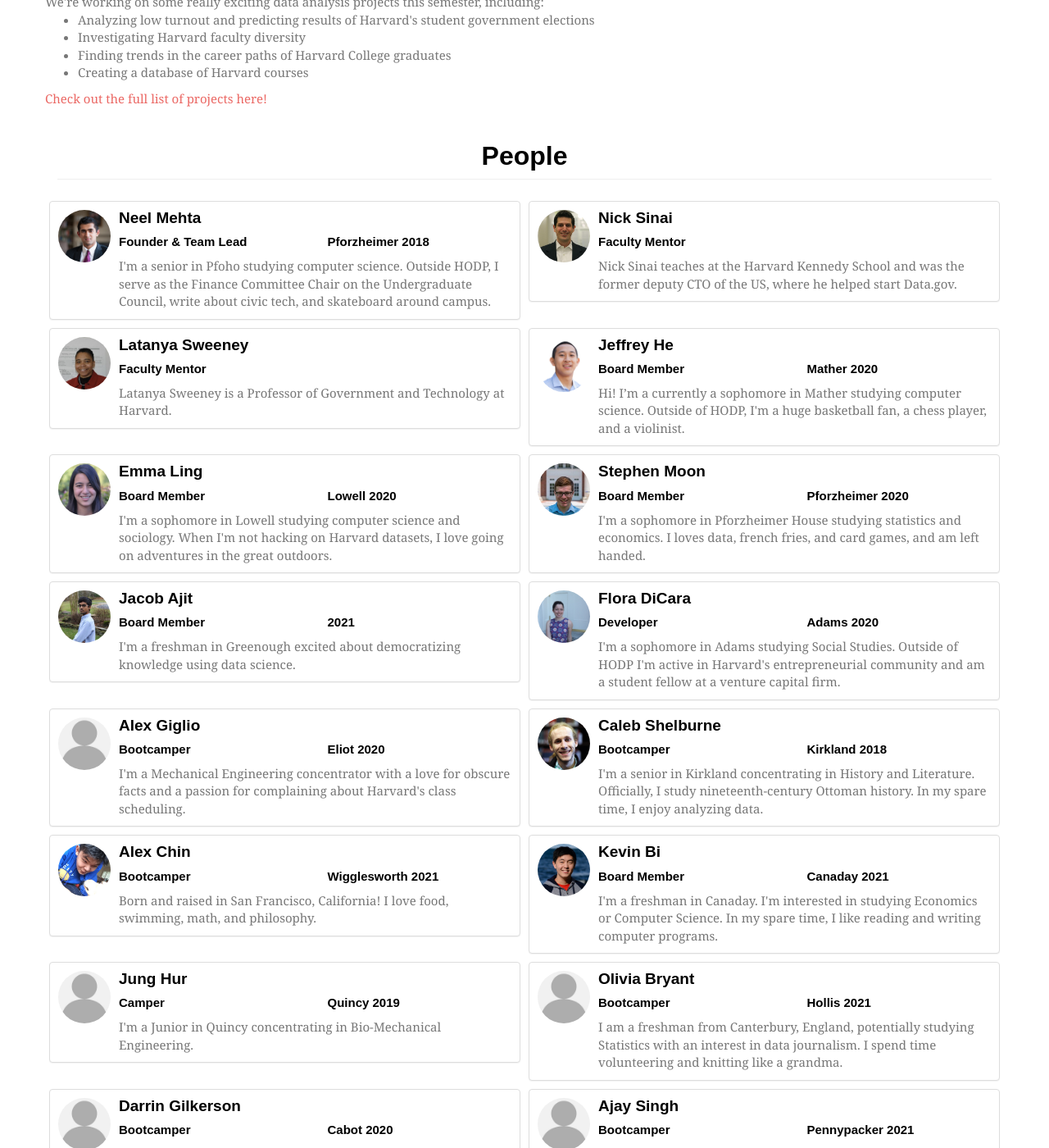
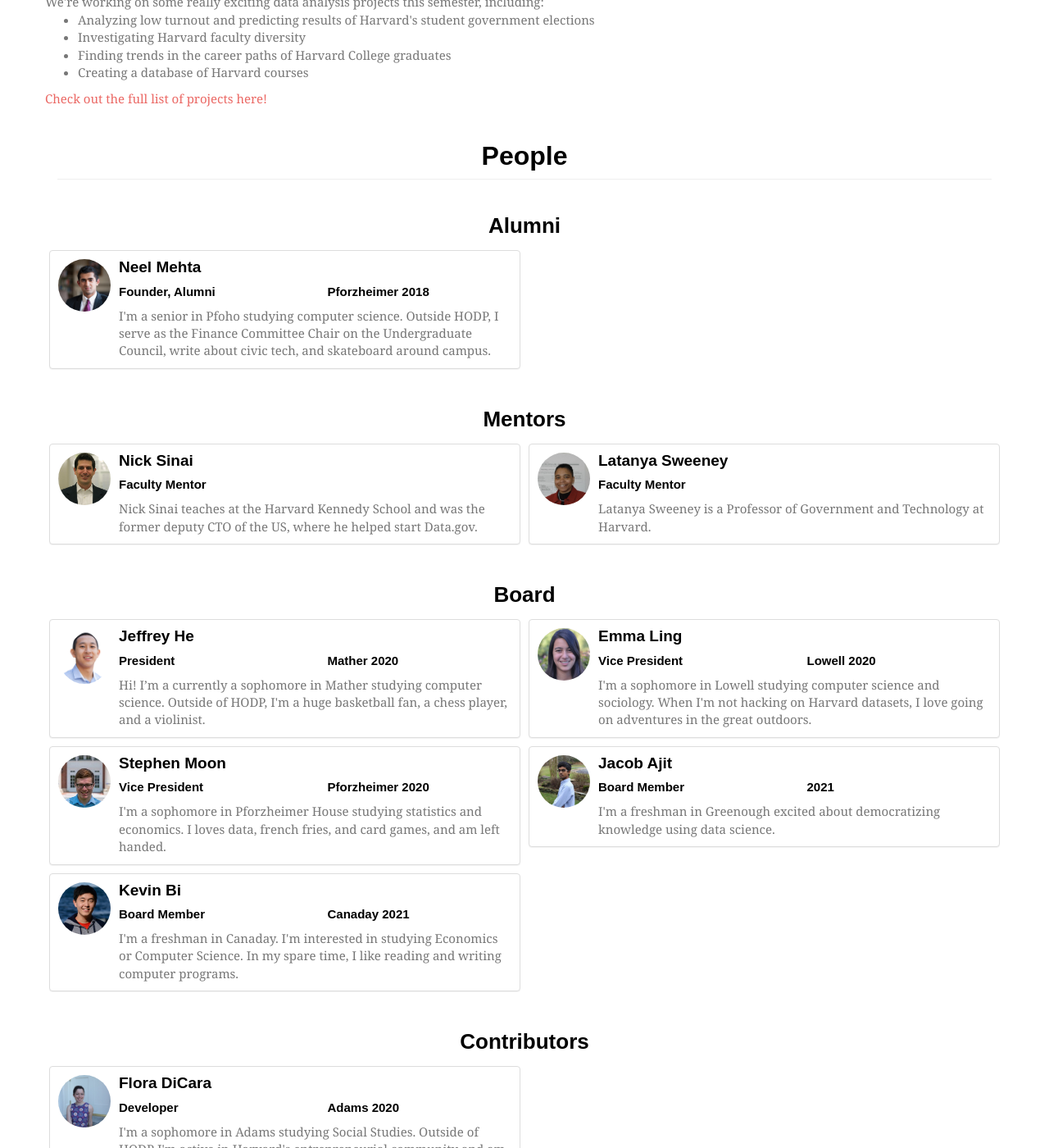
Before and after one commit to Eandalf7h/HarvardOpenData, a Jekyll site: the page built from about.html, in a window 1280 px wide and 1400 px high, scrolled down 1246 px. Shown: the whole window at 82% size. Built offline with Jekyll 4.4.1, drawn with Linux system fonts in a browser that asks for light colours; nearby versions of some CDN libraries; some web fonts are replaced.

Commit message:
Added people sections to about

```diff
--- a/_data/people.yml
+++ b/_data/people.yml
@@ -1,108 +1,139 @@
+groups:
+    -   id: alumni
+        header: Alumni
+    -   id: mentor
+        header: Mentors
+    -   id: board
+        header: Board
+    -   id: contributor
+        header: Contributors
+    -   id: bootcamper
+        header: Bootcampers
 roles:
-  - alumni: Alumni
-  - mentor: Mentors
-  - pres:  President
-  - vp: Vice President
-  - board: Board
-  - contributor: Contributors
-
+    -   g_id: alumni
+        id: alumni
+        title: Alumni
+    -   g_id: alumni
+        id: founder
+        title: Founder, Alumni
+    -   g_id: mentor
+        id: mentor
+        title: Faculty Mentor
+    -   g_id: board
+        id: pres
+        title: President
+    -   g_id: board
+        id: vp
+        title: Vice President
+    -   g_id: board
+        id: board
+        title: Board Member
+    -   g_id: contributor
+        id: contributor
+        title: Contributor
+    -   g_id: contributor
+        id: developer
+        title: Developer
+    -   g_id: bootcamper
+        id: bootcamper
+        title: Bootcamper
 people:
   -   name: Neel Mehta
       url: https://www.linkedin.com/in/neelmehta18
-      role: Founder & Team Lead
+      role: founder
       image: neel-mehta.jpg
       house: Pforzheimer
       year: 2018
       bio: I'm a senior in Pfoho studying computer science. Outside HODP, I serve as the Finance Committee Chair on the Undergraduate Council, write about civic tech, and skateboard around campus.
   -   name: Nick Sinai
       image: nick-sinai.jpg
-      role: Faculty Mentor
+      role: mentor
       bio: Nick Sinai teaches at the Harvard Kennedy School and was the former deputy CTO of the US, where he helped start Data.gov.
   -   name: Latanya Sweeney
       image: latanya-sweeney.png
-      role: Faculty Mentor
+      role: mentor
       bio: Latanya Sweeney is a Professor of Government and Technology at Harvard.
   -   name: Jeffrey He
-      role: Board Member
+      role: pres
       image: jeffrey-he.jpg
       bio: Hi! I’m a currently a sophomore in Mather studying computer science. Outside of HODP, I'm a huge basketball fan, a chess player, and a violinist.
       house: Mather
       year: 2020
   -   name: Emma Ling
-      role: Board Member
+      role: vp
       image: emma-ling.jpg
       house: Lowell
       year: 2020
       bio: I'm a sophomore in Lowell studying computer science and sociology. When I'm not hacking on Harvard datasets, I love going on adventures in the great outdoors.
   -   name: Stephen Moon
-      role: Board Member
+      role: vp
       image: stephen-moon.jpg
       house: Pforzheimer
       year: 2020
       bio: I'm a sophomore in Pforzheimer House studying statistics and economics. I loves data, french fries, and card games, and am left handed.
   -   name: Jacob Ajit
-      role: Board Member
+      role: board
       image: jacob-ajit.jpg
       house:
       year: 2021
       bio: I'm a freshman in Greenough excited about democratizing knowledge using data science.
   -   name: Flora DiCara
-      role: Developer
+      role: developer
       image: flora-dicara.jpg
       house: Adams
       year: 2020
       bio: I'm a sophomore in Adams studying Social Studies. Outside of HODP I'm active in Harvard's entrepreneurial community and am a student fellow at a venture capital firm.
   -   name: Alex Giglio
-      role: Bootcamper
+      role: bootcamper
       house: Eliot
       year: 2020
       bio: I'm a Mechanical Engineering concentrator with a love for obscure facts and a passion for complaining about Harvard's class scheduling.
   -   name: Caleb Shelburne
-      role: Bootcamper
+      role: bootcamper
       house: Kirkland
       year: 2018
       image: caleb-shelburne.jpg
       bio: I'm a senior in Kirkland concentrating in History and Literature. Officially, I study nineteenth-century Ottoman history. In my spare time, I enjoy analyzing data.
   -   name: Alex Chin
-      role: Bootcamper
+      role: bootcamper
       house: Wigglesworth
       year: 2021
       bio: Born and raised in San Francisco, California! I love food, swimming, math, and philosophy.
       image: alex-chin.jpg
   -   name: Kevin Bi
-      role: Board Member
+      role: board
       house: Canaday
       year: 2021
       image: kevin-bi.jpg
       bio: I'm a freshman in Canaday. I'm interested in studying Economics or Computer Science. In my spare time, I like reading and writing computer programs.
   -   name: Jung Hur
-      role: Camper
+      role: boootcamper
       house: Quincy
       year: 2019
       bio: I'm a Junior in Quincy concentrating in Bio-Mechanical Engineering.
   -   name: Olivia Bryant
-      role: Bootcamper
+      role: bootcamper
       house: Hollis
       year: 2021
       bio: I am a freshman from Canterbury, England, potentially studying Statistics with an interest in data journalism. I spend time volunteering and knitting like a grandma.
   -   name: Darrin Gilkerson
-      role: Bootcamper
+      role: bootcamper
       house: Cabot
       year: 2020
       bio: I'm a sophomore in Cabot from Ohio interested in big data, statistics, and Joe Blitzstein
   -   name: Ajay Singh
-      role: Bootcamper
+      role: bootcamper
       house: Pennypacker
       year: 2021
       bio: I'm a freshman in Pennypacker. I'm from Houston, Texas, and I'm interested in a lot of things (I have no idea what I'm studying yet).
       # image: ajay-singh.png
   -   name: Lucy Li
-      role: Bootcamper
+      role: bootcamper
       house: Canaday
       year: 2021
       bio: I'm a freshman in Canaday interested in data, tech, and politics. Outside of HODP, I play violin in HRO and volunteer through PBHA.
   -   name: Alaisha Sharma
-      role: Bootcamper
+      role: bootcamper
       house: Kirkland
       year: 2020
       bio: I'm a sophomore in Kirkland studying computer science and obsessed with bio-inspired design. Dance is my absolute favorite hobby, but I also enjoy teaching CS to non-programmers, learning new languages, and exploring cool food places (multiple in a row).
--- a/_includes/person-card.html
+++ b/_includes/person-card.html
@@ -18,7 +19,7 @@
       <h5>
         <div class="row">
           <div class="col-sm-6">
-            {{ person.role }}
+            {{ role.title }}
           </div>
           <div class="col-sm-6">
             {{ person.house }} {{ person.year }}
--- a/about.html
+++ b/about.html
@@ -88,27 +88,34 @@
       </ul>
           <a href="https://trello.com/b/Xht5RNue/17f-hodp-projects">Check out the full list of projects here!</a>
     </div>
-
     <h2 class="centered page-header">People</h2>
-
+    {% for group in site.data.people.groups %}
     <div class="row">
+      <h3 class="centered group-header">{{group.header }}</h3>
       <div class="panel-group">
         <!-- empty media element prevents rules for media:first-child from messing up first person -->
         <div class="media"></div>
         <div class="clearfix">
-        {% for person in site.data.people.people %}
+        {% assign loopindex2 = 1 %}
+        {% for role in site.data.people.roles %}
+          {% if role.g_id == group.id %}
+            {% for person in site.data.people.people %}
+              {% if person.role == role.id %}
+                {% assign loopindex2 = loopindex2 | plus: 1 %}
+                {% assign loopindex2 = loopindex2 | modulo: 2 %}
+                {% include person-card.html %}
 
-          {% assign loopindex2 = forloop.index0 | modulo: 2 %}
+                {% if loopindex2  == 1 %}
+                  <div class="clearfix visible-sm-block visible-md-block visible-lg-block"></div>
+                {% endif %}
+              {% endif %}
 
-          {% include person-card.html %}
-
-          {% if loopindex2 == 1 %}
-             <div class="clearfix visible-sm-block visible-md-block visible-lg-block"></div>
+            {% endfor %}
           {% endif %}
-
         {% endfor %}
         </div>
       </div>
     </div>
+    {% endfor %}
 
 </div>
```
Also changed, not shown: other parts of _includes/person-card.html (+2 -1 lines).
